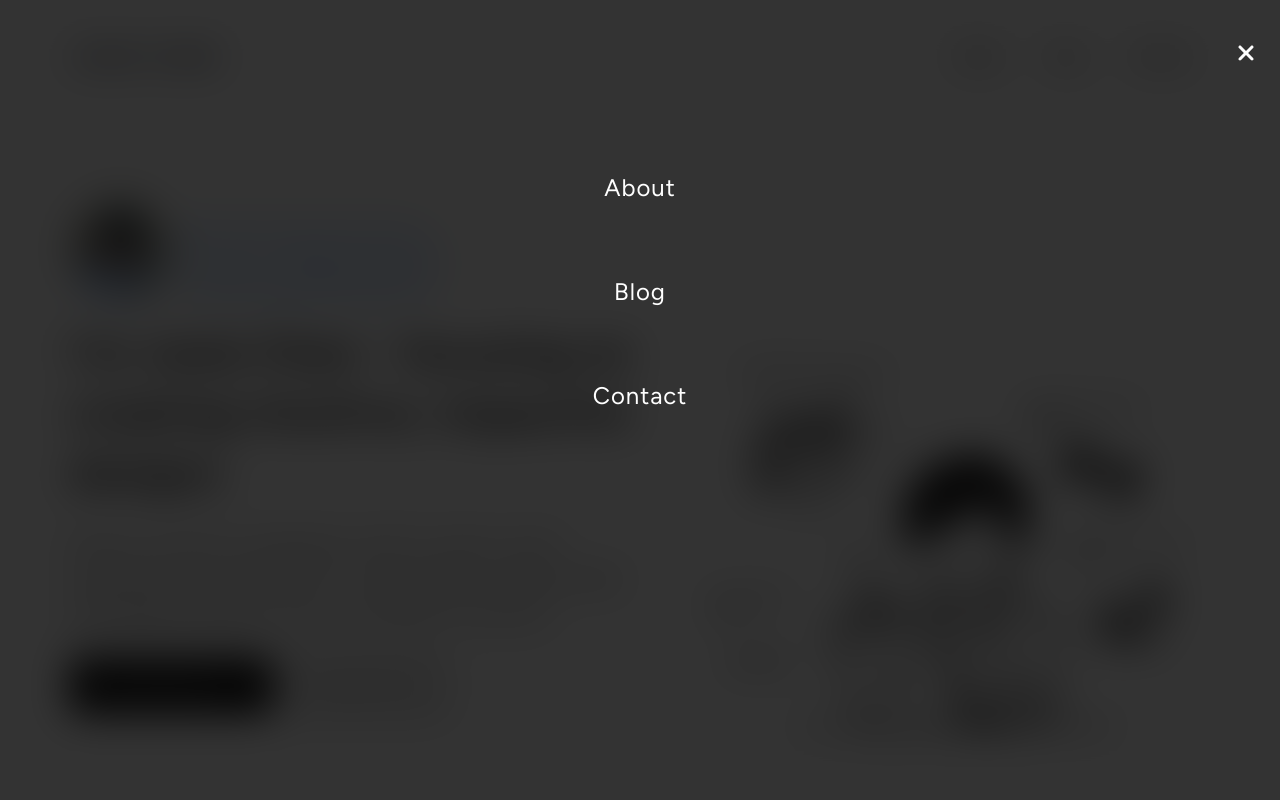
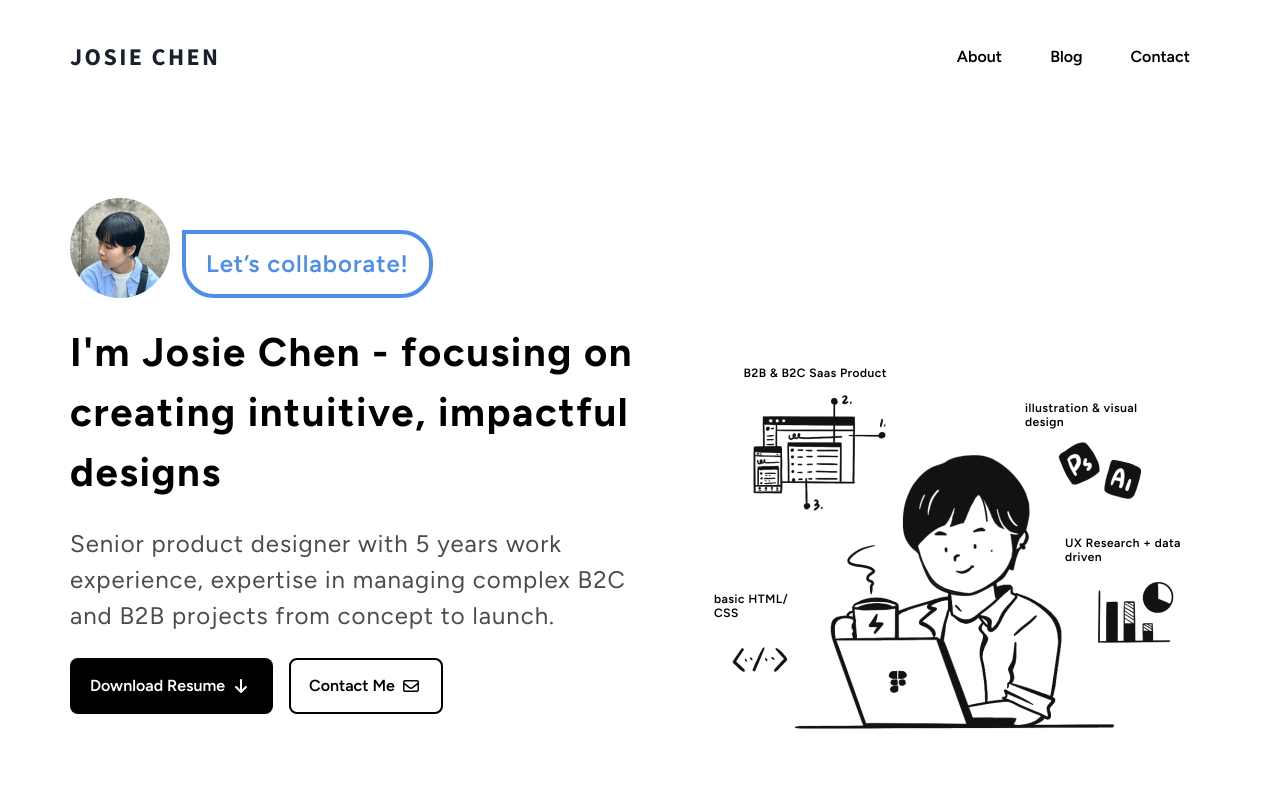
Before and after one commit to hoho123180/josie-portfolio, a Next.js app: page / in a window 1280 px wide. Shown: the top 800 px of the page. Built offline with nearby package versions, Linux system fonts and the light colour scheme.

Commit message:
:zap: update NavBurgur

```diff
--- a/src/components/Header/NavBurger.tsx
+++ b/src/components/Header/NavBurger.tsx
@@ -12,7 +12,7 @@ interface Prop {
 }
 
 const NavBurger: FC<Prop> = ({ }) => {
-  const [isNavModalOpen, setIsNavModalOpen] = useState(true);
+  const [isNavModalOpen, setIsNavModalOpen] = useState(false);
   const toggleBurger = () => setIsNavModalOpen(prev => !prev)
   return (
     <>
```
